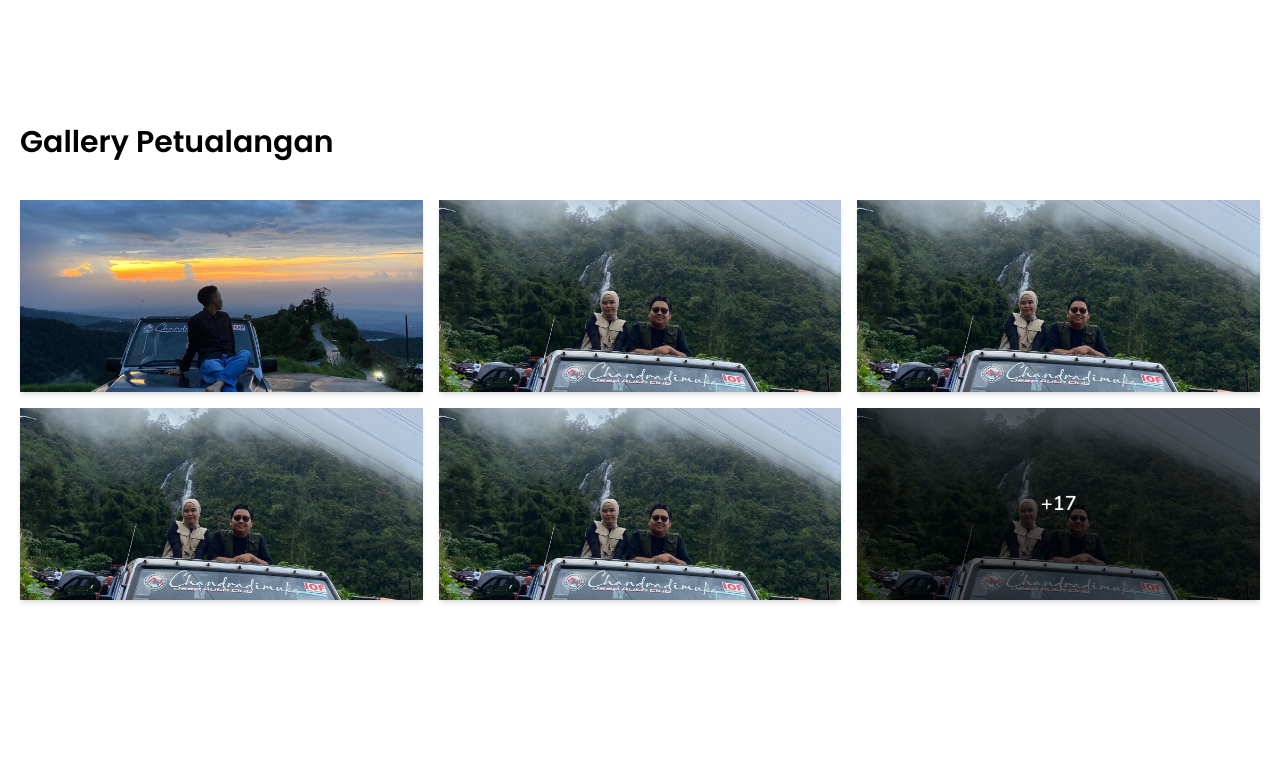
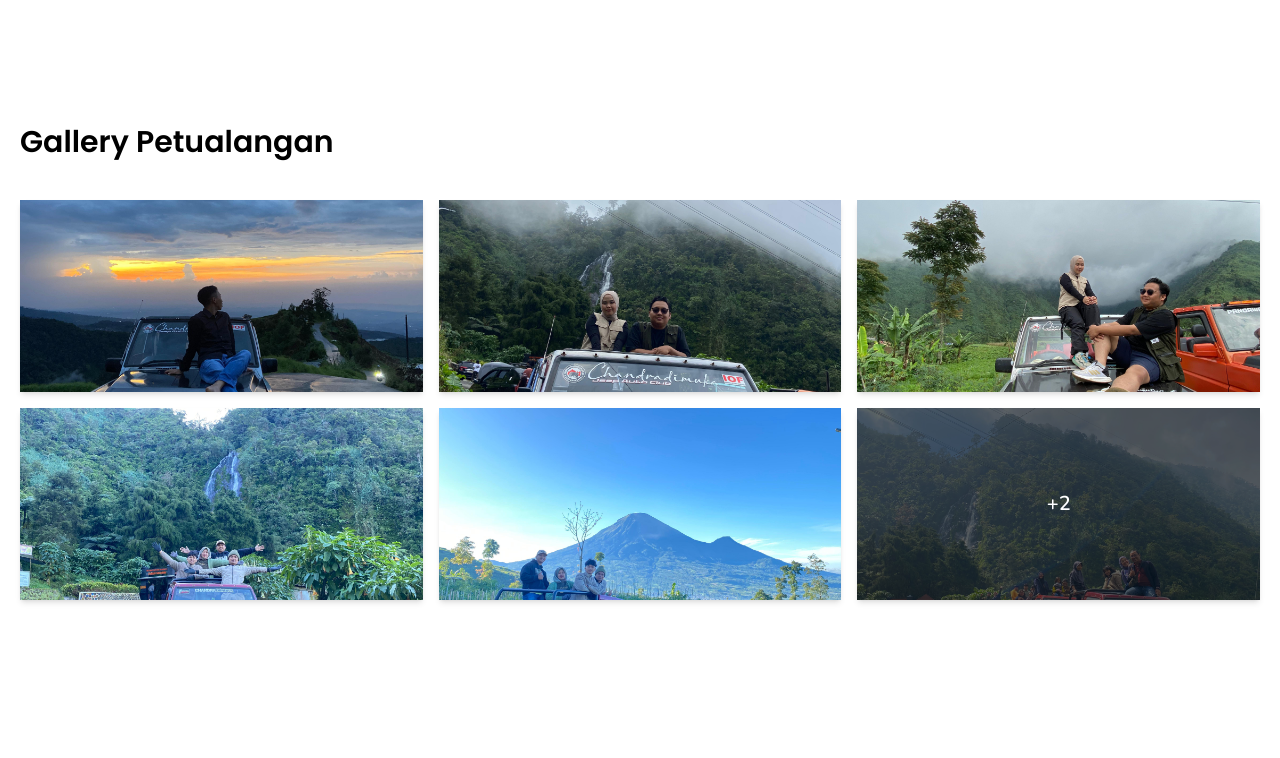
Before and after one commit to ahmdriffai/diengs-jeep-center, a Next.js app: page / in a window 1280 px wide. Shown: the part 1800-2558 px from the top of the page. Built offline with nearby package versions, Linux system fonts and the light colour scheme; no server answers.

Commit message:
feat: add title and cicd

```diff
--- a/src/components/fragments/Card/index.tsx
+++ b/src/components/fragments/Card/index.tsx
@@ -1,6 +1,6 @@
 const Card: React.FC = () => {
   return (
-    <div className="w-80 shadow-lg p-4  hover:shadow-xl mb-2 hover:-translate-1 transition-all rounded-2xl">
+    <div className="w-80 shadow-lg p-4  hover:shadow-xl mb-6 hover:-translate-1 transition-all rounded-2xl">
       {/* image */}
       <div className="rounded-xl overflow-hidden">
         <img src="./jeep.png" alt="" />
--- a/src/components/fragments/Gallery/index.tsx
+++ b/src/components/fragments/Gallery/index.tsx
@@ -4,27 +4,12 @@ import { FaArrowLeft, FaArrowRight } from "react-icons/fa6";
 const images = [
   "/gallery1.jpeg",
   "/gallery2.jpeg",
-  "/gallery2.jpeg",
-  "/gallery2.jpeg",
-  "/gallery2.jpeg",
-  "/gallery2.jpeg",
-  "/gallery2.jpeg",
-  "/gallery2.jpeg",
   "/gallery3.jpeg",
   "/gallery4.jpeg",
   "/gallery5.jpeg",
   "/gallery6.jpeg",
-  "/gallery6.jpeg",
-  "/gallery6.jpeg",
-  "/gallery6.jpeg",
-  "/gallery6.jpeg",
-  "/gallery6.jpeg",
-  "/gallery6.jpeg",
-  "/gallery6.jpeg",
-  "/gallery6.jpeg",
-  "/gallery6.jpeg",
-  "/gallery6.jpeg",
-  "/gallery6.jpeg",
+  "/hero1.jpg",
+  "/hero2.jpg",
 ];
 
 const MAX_DISPLAY = 6;
@@ -104,7 +89,7 @@ const Gallery: React.FC = () => {
               ✕
             </button>
           </div>
-          <p className="text-white mt-2 text-sm">
+          <p className=" mt-2 text-sm">
             Gambar {lightboxIndex + 1} dari {images.length}
           </p>
         </div>
--- a/src/components/views/client/Landing/index.tsx
+++ b/src/components/views/client/Landing/index.tsx
@@ -42,7 +42,7 @@ const ClientLandingView: React.FC = () => {
           </button>
         </div>
 
-        <div className="z-0 relative">
+        <div className="z-0 relative ">
           <Swiper
             spaceBetween={60}
             slidesPerView={1}
--- a/src/pages/index.tsx
+++ b/src/pages/index.tsx
@@ -1,110 +1,16 @@
 import ClientLandingView from "@/components/views/client/Landing";
+import Head from "next/head";
 
 // Import Swiper styles
 import "swiper/css";
 
 export default function Home() {
-  // const { data } = useSession();
-
   return (
-    <ClientLandingView />
-    // <div
-    //   className={`${geistSans.className} ${geistMono.className} grid grid-rows-[20px_1fr_20px] items-center justify-items-center min-h-screen p-8 pb-20 gap-16 sm:p-20 font-[family-name:var(--font-geist-sans)]`}
-    // >
-    //   <main className="flex flex-col gap-[32px] row-start-2 items-center sm:items-start">
-    //     <Image
-    //       className="dark:invert"
-    //       src="/next.svg"
-    //       alt="Next.js logo"
-    //       width={180}
-    //       height={38}
-    //       priority
-    //     />
-    //     <ol className="list-inside list-decimal text-sm/6 text-center sm:text-left font-[family-name:var(--font-geist-mono)]">
-    //       <li className="mb-2 tracking-[-.01em]">
-    //         Get started by editing{" "}
-    //         <code className="bg-black/[.05] dark:bg-white/[.06] px-1 py-0.5 rounded font-[family-name:var(--font-geist-mono)] font-semibold">
-    //           src/pages/index.tsx
-    //         </code>
-    //         .
-    //       </li>
-    //       <li className="tracking-[-.01em]">
-    //         Save and see your changes instantly.
-    //       </li>
-    //     </ol>
-    //     <div className="flex gap-4 items-center flex-col sm:flex-row">
-    //       <a
-    //         className="rounded-full border border-solid border-transparent transition-colors flex items-center justify-center bg-foreground text-background gap-2 hover:bg-[#383838] dark:hover:bg-[#ccc] font-medium text-sm sm:text-base h-10 sm:h-12 px-4 sm:px-5 sm:w-auto"
-    //         href="https://vercel.com/new?utm_source=create-next-app&utm_medium=default-template-tw&utm_campaign=create-next-app"
-    //         target="_blank"
-    //         rel="noopener noreferrer"
-    //       >
-    //         <Image
-    //           className="dark:invert"
-    //           src="/vercel.svg"
-    //           alt="Vercel logomark"
-    //           width={20}
-    //           height={20}
-    //         />
-    //         Deploy now
-    //       </a>
-    //       <a
-    //         className="rounded-full border border-solid border-black/[.08] dark:border-white/[.145] transition-colors flex items-center justify-center hover:bg-[#f2f2f2] dark:hover:bg-[#1a1a1a] hover:border-transparent font-medium text-sm sm:text-base h-10 sm:h-12 px-4 sm:px-5 w-full sm:w-auto md:w-[158px]"
-    //         href="https://nextjs.org/docs?utm_source=create-next-app&utm_medium=default-template-tw&utm_campaign=create-next-app"
-    //         target="_blank"
-    //         rel="noopener noreferrer"
-    //       >
-    //         Read our docs
-    //       </a>
-    //     </div>
-    //   </main>
-    //   <footer className="row-start-3 flex gap-[24px] flex-wrap items-center justify-center">
-    //     <a
-    //       className="flex items-center gap-2 hover:underline hover:underline-offset-4"
-    //       href="https://nextjs.org/learn?utm_source=create-next-app&utm_medium=default-template-tw&utm_campaign=create-next-app"
-    //       target="_blank"
-    //       rel="noopener noreferrer"
-    //     >
-    //       <Image
-    //         aria-hidden
-    //         src="/file.svg"
-    //         alt="File icon"
-    //         width={16}
-    //         height={16}
-    //       />
-    //       Learn
-    //     </a>
-    //     <a
-    //       className="flex items-center gap-2 hover:underline hover:underline-offset-4"
-    //       href="https://vercel.com/templates?framework=next.js&utm_source=create-next-app&utm_medium=default-template-tw&utm_campaign=create-next-app"
-    //       target="_blank"
-    //       rel="noopener noreferrer"
-    //     >
-    //       <Image
-    //         aria-hidden
-    //         src="/window.svg"
-    //         alt="Window icon"
-    //         width={16}
-    //         height={16}
-    //       />
-    //       Examples
-    //     </a>
-    //     <a
-    //       className="flex items-center gap-2 hover:underline hover:underline-offset-4"
-    //       href="https://nextjs.org?utm_source=create-next-app&utm_medium=default-template-tw&utm_campaign=create-next-app"
-    //       target="_blank"
-    //       rel="noopener noreferrer"
-    //     >
-    //       <Image
-    //         aria-hidden
-    //         src="/globe.svg"
-    //         alt="Globe icon"
-    //         width={16}
-    //         height={16}
-    //       />
-    //       Go to nextjs.org →
-    //     </a>
-    //   </footer>
-    // </div>
+    <>
+      <Head>
+        <title>Dieng Jeep Center - Jelajah Dieng lebi Seru</title>
+      </Head>
+      <ClientLandingView />
+    </>
   );
 }
```
Also changed, not shown: 1 other file (tests, documents, lock files or other folders).
